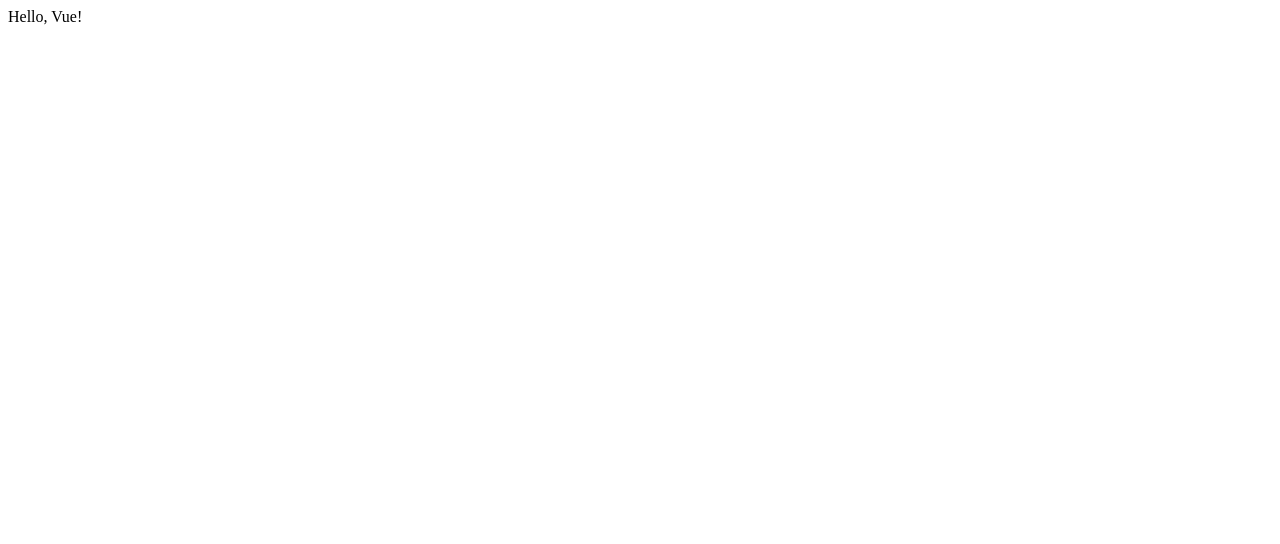
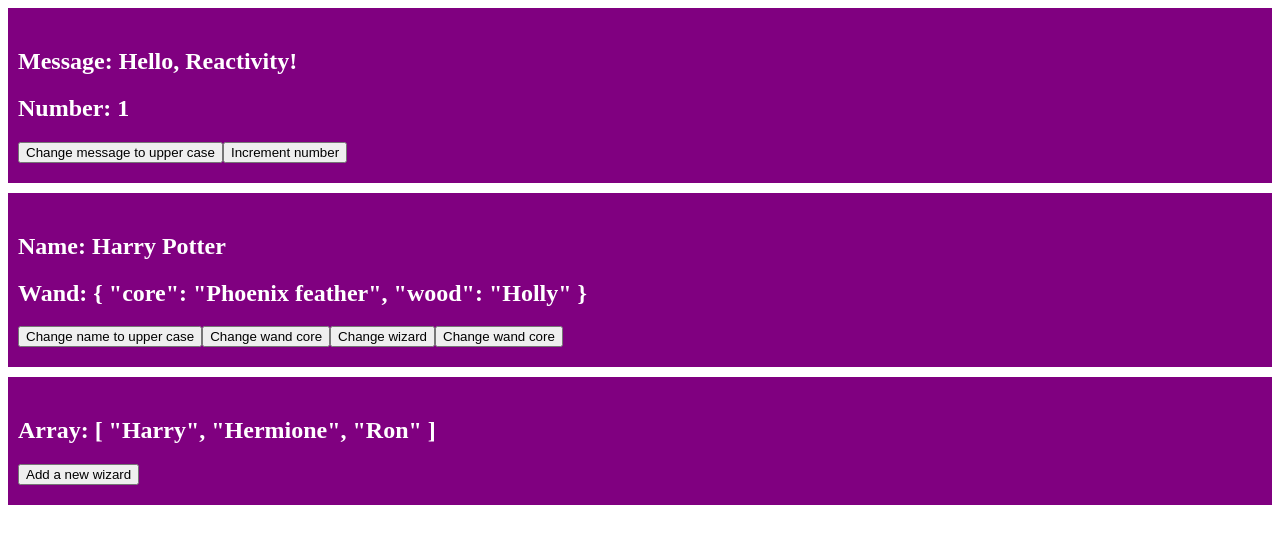
Before and after one commit to Washingtonwei/learn-vue-3-with-bingyang, a Vue app: page / in a window 1280 px wide. Shown: the top 544 px of the page. Built offline with nearby package versions, Linux system fonts and the light colour scheme.

Commit message:
Reactivity system

```diff
--- a/src/App.vue
+++ b/src/App.vue
@@ -1,7 +1,83 @@
 <template>
-  <div>Hello, Vue!</div>
+  <div class="card">
+    <h2>Message: {{ message }}</h2>
+    <h2>Number: {{ number }}</h2>
+    <button @click="changeMessageToUpperCase">
+      Change message to upper case
+    </button>
+    <button @click="incrementNumber">Increment number</button>
+  </div>
+
+  <div class="card">
+    <h2>Name: {{ wizard.name }}</h2>
+    <h2>Wand: {{ wizard.wand }}</h2>
+    <button @click="changeNameToUpperCase">Change name to upper case</button>
+    <button @click="changeWandCore">Change wand core</button>
+    <button @click="changeWizard">Change wizard</button>
+
+    <!-- You can also mutate a ref directly in event handlers -->
+    <button @click="wizard.wand.core = 'Unicorn hair'">Change wand core</button>
+  </div>
+
+  <div class="card">
+    <h2>Array: {{ wizards }}</h2>
+    <button @click="wizards.push('Draco')">Add a new wizard</button>
+  </div>
 </template>
 
-<script setup></script>
+<script setup>
+import { ref } from 'vue'
 
-<style lang="scss" scoped></style>
+let message = ref('Hello, Reactivity!')
+let number = ref(1)
+
+function changeMessageToUpperCase() {
+  message.value = message.value.toUpperCase()
+  console.log(message.value)
+}
+function incrementNumber() {
+  number.value += 1
+  console.log(number.value)
+}
+
+let wizard = ref({
+  id: 1001,
+  name: 'Harry Potter',
+  house: 'Gryffindor',
+  age: 17, // Age during the final battle of Hogwarts
+  wand: {
+    core: 'Phoenix feather',
+    wood: 'Holly'
+  }
+})
+
+function changeNameToUpperCase() {
+  wizard.value.name = wizard.value.name.toUpperCase()
+}
+function changeWandCore() {
+  wizard.value.wand.core = 'Unicorn hair'
+}
+function changeWizard() {
+  wizard.value = {
+    id: 1002,
+    name: 'Hermione Granger',
+    house: 'Gryffindor',
+    age: 17,
+    wand: {
+      core: 'Dragon heartstring',
+      wood: 'Vine'
+    }
+  }
+}
+
+let wizards = ref(['Harry', 'Hermione', 'Ron'])
+</script>
+
+<style scoped>
+.card {
+  background-color: purple;
+  color: white;
+  padding: 20px 10px;
+  margin-bottom: 10px;
+}
+</style>
```
